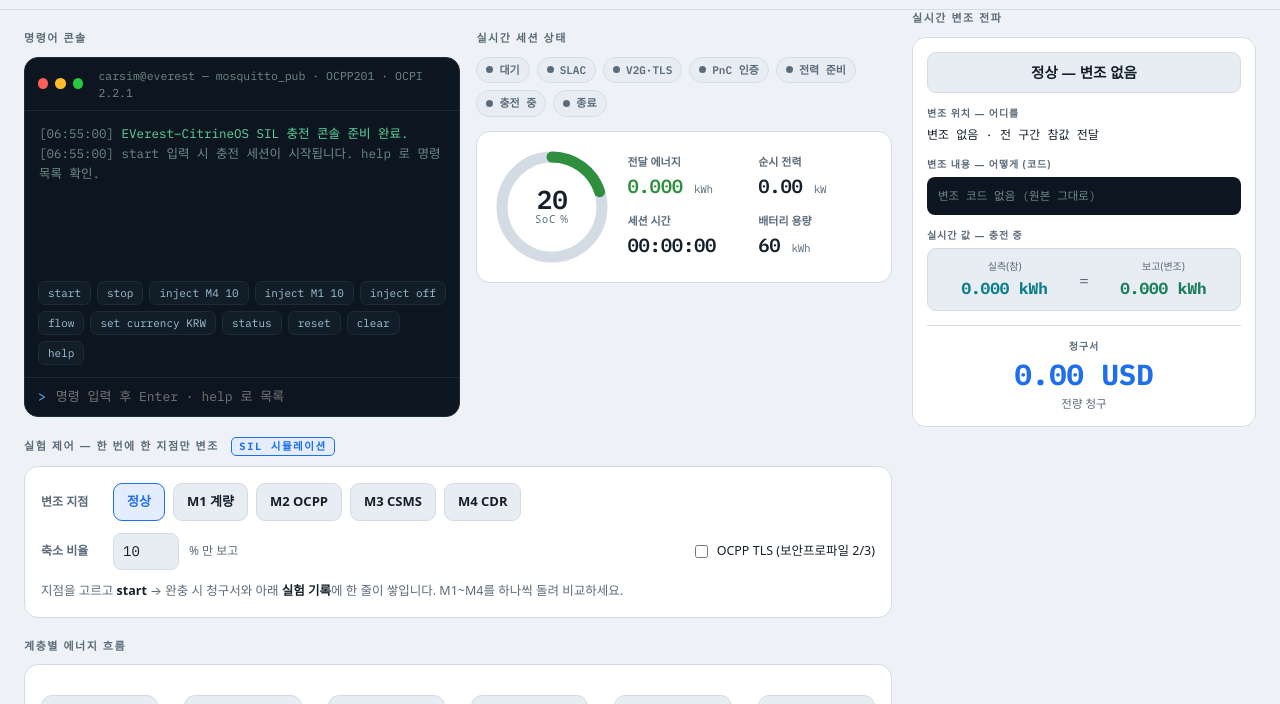
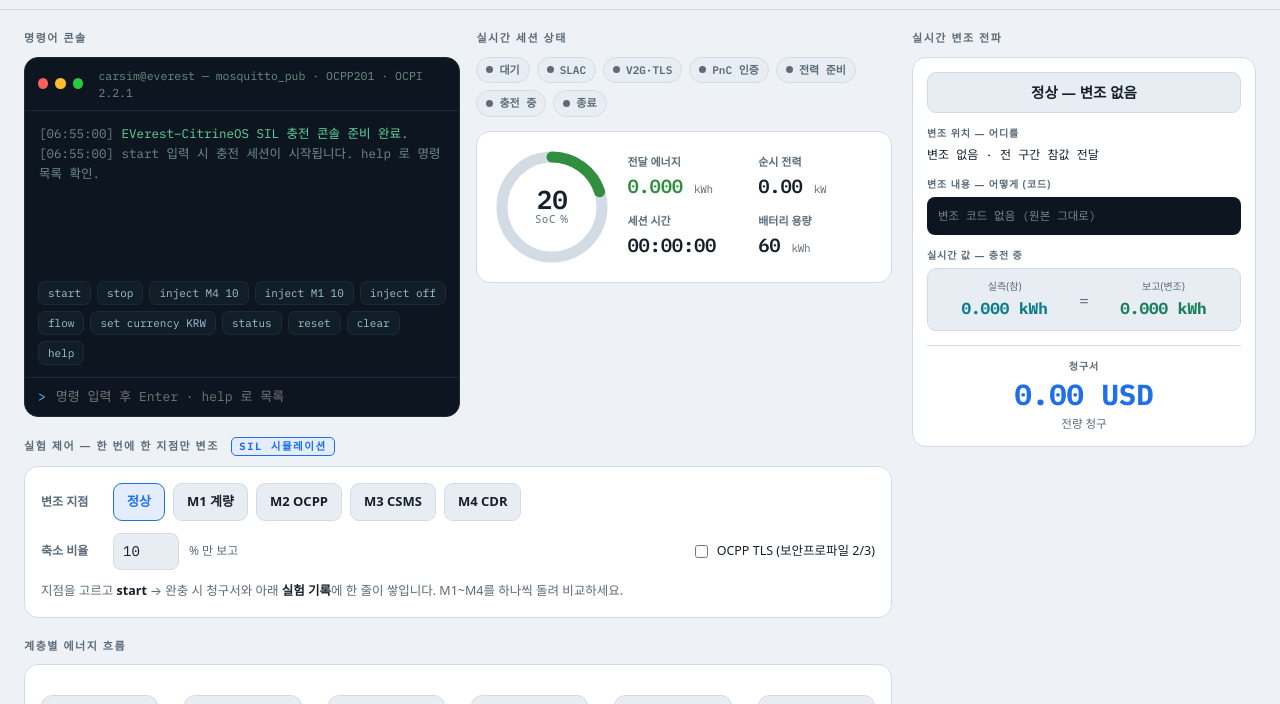
Before and after one commit to junseng12/Coop_Project, a plain HTML site: page dashboard/index.html in a window 1280 px wide. Shown: the part 62-766 px from the top of the page. Drawn offline with Linux system fonts and the light colour scheme; a web font is replaced by a local one.

Commit message:
Align 실시간 변조 전파 rail heading spacing with left columns
Drop the inline margin:0 on the rail eyebrow so it uses the default
.eyebrow top margin, matching 명령어 콘솔 / 실시간 세션 상태 under the header.

Co-Authored-By: Claude Opus 4.8 <noreply@anthropic.com>

```diff
--- a/dashboard/index.html
+++ b/dashboard/index.html
@@ -447,7 +447,7 @@
   </div>
   </div><!-- /main -->
   <aside class="rail">
-    <div class="eyebrow" style="margin:0 0 10px">실시간 변조 전파</div>
+    <div class="eyebrow">실시간 변조 전파</div>
     <div class="rail-inner">
       <div class="rd-point" id="rd-point">정상 — 변조 없음</div>
       <div class="rd-sec">
```
